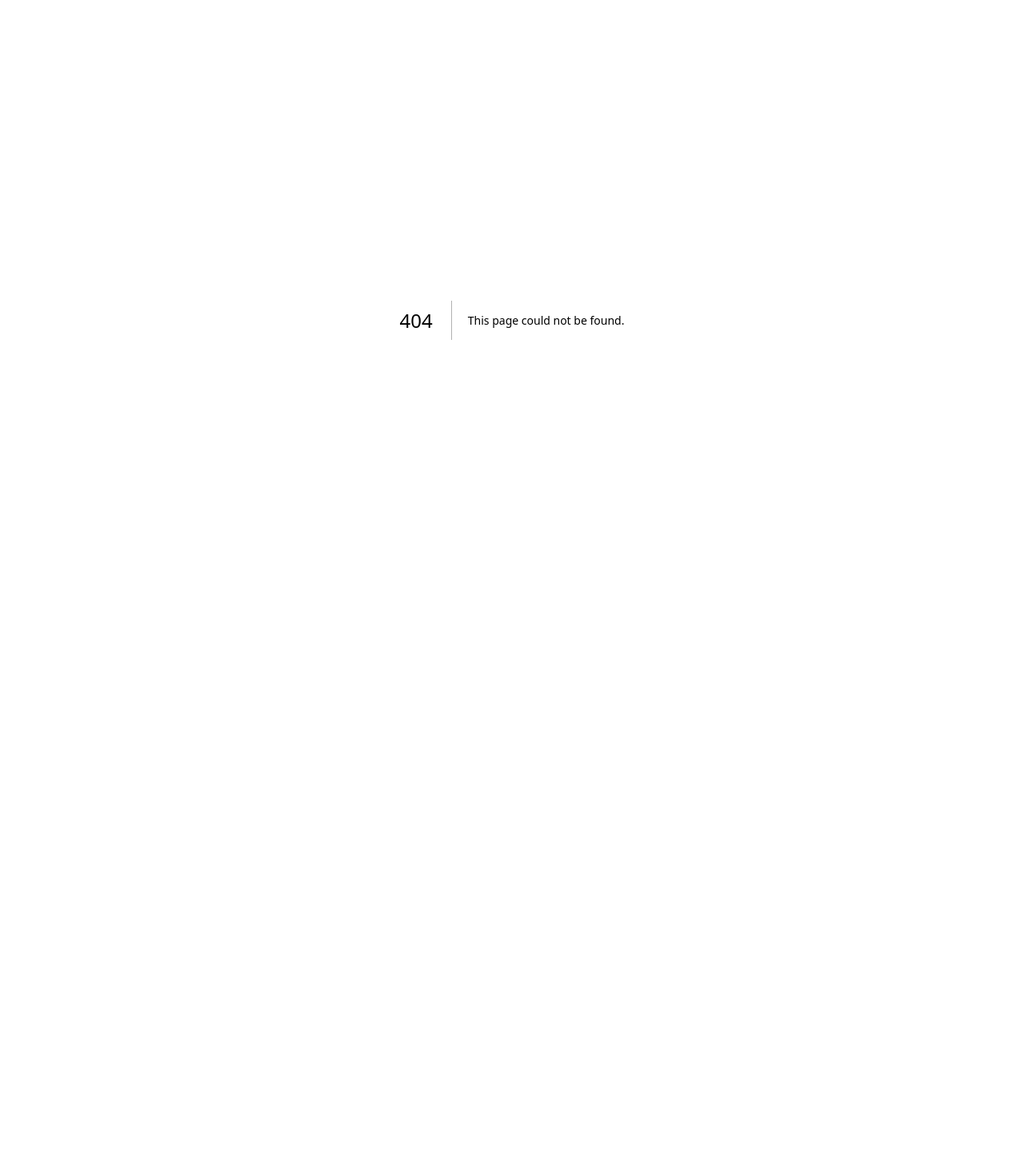
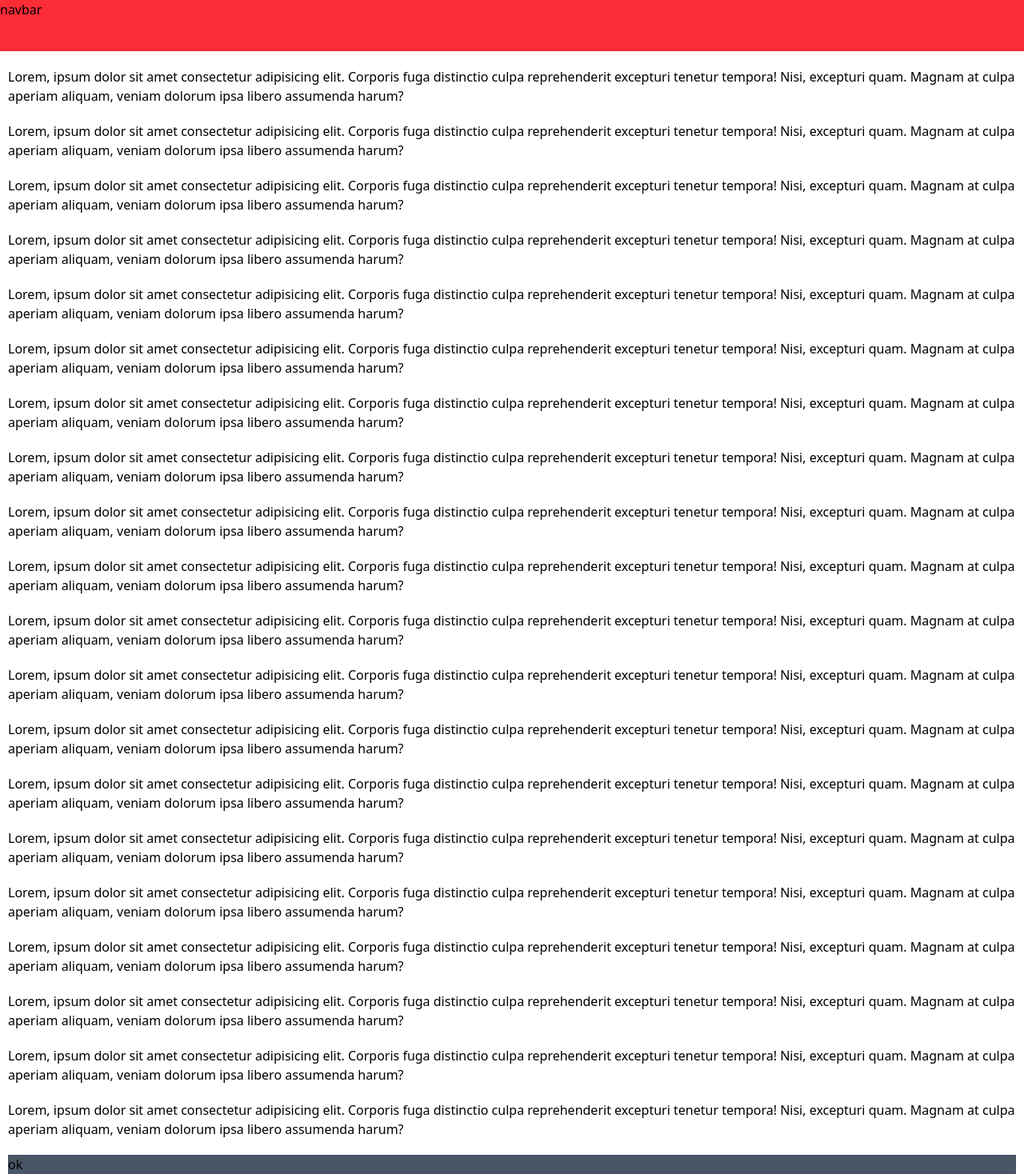
Before and after one commit to gabrieel1007/pormocao-fm89, a Next.js app: page /promo in a window 1280 px wide. Before the commit this address had no page. Shown: the whole page at 80% size. Before the commit the page ends 800 px from the top, so only its background shows below. Built offline with nearby package versions, Linux system fonts and the light colour scheme.

Commit message:
feat(promo):initial

```diff
--- /dev/null
+++ b/src/app/(pages)/promo/page.tsx
@@ -0,0 +1,130 @@
+export default function Page() {
+  return (
+    <div className="min-h-dvh grid grid-rows-[4rem_1fr] gap-5">
+      <div className="sticky inset-0 bg-red-500 z-500 ">navbar</div>
+      <div className="grid gap-5 px-2.5">
+        <div>
+          Lorem, ipsum dolor sit amet consectetur adipisicing elit. Corporis
+          fuga distinctio culpa reprehenderit excepturi tenetur tempora! Nisi,
+          excepturi quam. Magnam at culpa aperiam aliquam, veniam dolorum ipsa
+          libero assumenda harum?
+        </div>
+        <div>
+          Lorem, ipsum dolor sit amet consectetur adipisicing elit. Corporis
+          fuga distinctio culpa reprehenderit excepturi tenetur tempora! Nisi,
+          excepturi quam. Magnam at culpa aperiam aliquam, veniam dolorum ipsa
+          libero assumenda harum?
+        </div>
+        <div>
+          Lorem, ipsum dolor sit amet consectetur adipisicing elit. Corporis
+          fuga distinctio culpa reprehenderit excepturi tenetur tempora! Nisi,
+          excepturi quam. Magnam at culpa aperiam aliquam, veniam dolorum ipsa
+          libero assumenda harum?
+        </div>
+        <div>
+          Lorem, ipsum dolor sit amet consectetur adipisicing elit. Corporis
+          fuga distinctio culpa reprehenderit excepturi tenetur tempora! Nisi,
+          excepturi quam. Magnam at culpa aperiam aliquam, veniam dolorum ipsa
+          libero assumenda harum?
+        </div>
+        <div>
+          Lorem, ipsum dolor sit amet consectetur adipisicing elit. Corporis
+          fuga distinctio culpa reprehenderit excepturi tenetur tempora! Nisi,
+          excepturi quam. Magnam at culpa aperiam aliquam, veniam dolorum ipsa
+          libero assumenda harum?
+        </div>
+        <div>
+          Lorem, ipsum dolor sit amet consectetur adipisicing elit. Corporis
+          fuga distinctio culpa reprehenderit excepturi tenetur tempora! Nisi,
+          excepturi quam. Magnam at culpa aperiam aliquam, veniam dolorum ipsa
+          libero assumenda harum?
+        </div>
+        <div>
+          Lorem, ipsum dolor sit amet consectetur adipisicing elit. Corporis
+          fuga distinctio culpa reprehenderit excepturi tenetur tempora! Nisi,
+          excepturi quam. Magnam at culpa aperiam aliquam, veniam dolorum ipsa
+          libero assumenda harum?
+        </div>
+        <div>
+          Lorem, ipsum dolor sit amet consectetur adipisicing elit. Corporis
+          fuga distinctio culpa reprehenderit excepturi tenetur tempora! Nisi,
+          excepturi quam. Magnam at culpa aperiam aliquam, veniam dolorum ipsa
+          libero assumenda harum?
+        </div>
+        <div>
+          Lorem, ipsum dolor sit amet consectetur adipisicing elit. Corporis
+          fuga distinctio culpa reprehenderit excepturi tenetur tempora! Nisi,
+          excepturi quam. Magnam at culpa aperiam aliquam, veniam dolorum ipsa
+          libero assumenda harum?
+        </div>
+        <div>
+          Lorem, ipsum dolor sit amet consectetur adipisicing elit. Corporis
+          fuga distinctio culpa reprehenderit excepturi tenetur tempora! Nisi,
+          excepturi quam. Magnam at culpa aperiam aliquam, veniam dolorum ipsa
+          libero assumenda harum?
+        </div>
+        <div>
+          Lorem, ipsum dolor sit amet consectetur adipisicing elit. Corporis
+          fuga distinctio culpa reprehenderit excepturi tenetur tempora! Nisi,
+          excepturi quam. Magnam at culpa aperiam aliquam, veniam dolorum ipsa
+          libero assumenda harum?
+        </div>
+        <div>
+          Lorem, ipsum dolor sit amet consectetur adipisicing elit. Corporis
+          fuga distinctio culpa reprehenderit excepturi tenetur tempora! Nisi,
+          excepturi quam. Magnam at culpa aperiam aliquam, veniam dolorum ipsa
+          libero assumenda harum?
+        </div>
+        <div>
+          Lorem, ipsum dolor sit amet consectetur adipisicing elit. Corporis
+          fuga distinctio culpa reprehenderit excepturi tenetur tempora! Nisi,
+          excepturi quam. Magnam at culpa aperiam aliquam, veniam dolorum ipsa
+          libero assumenda harum?
+        </div>
+        <div>
+          Lorem, ipsum dolor sit amet consectetur adipisicing elit. Corporis
+          fuga distinctio culpa reprehenderit excepturi tenetur tempora! Nisi,
+          excepturi quam. Magnam at culpa aperiam aliquam, veniam dolorum ipsa
+          libero assumenda harum?
+        </div>
+        <div>
+          Lorem, ipsum dolor sit amet consectetur adipisicing elit. Corporis
+          fuga distinctio culpa reprehenderit excepturi tenetur tempora! Nisi,
+          excepturi quam. Magnam at culpa aperiam aliquam, veniam dolorum ipsa
+          libero assumenda harum?
+        </div>
+        <div>
+          Lorem, ipsum dolor sit amet consectetur adipisicing elit. Corporis
+          fuga distinctio culpa reprehenderit excepturi tenetur tempora! Nisi,
+          excepturi quam. Magnam at culpa aperiam aliquam, veniam dolorum ipsa
+          libero assumenda harum?
+        </div>
+        <div>
+          Lorem, ipsum dolor sit amet consectetur adipisicing elit. Corporis
+          fuga distinctio culpa reprehenderit excepturi tenetur tempora! Nisi,
+          excepturi quam. Magnam at culpa aperiam aliquam, veniam dolorum ipsa
+          libero assumenda harum?
+        </div>
+        <div>
+          Lorem, ipsum dolor sit amet consectetur adipisicing elit. Corporis
+          fuga distinctio culpa reprehenderit excepturi tenetur tempora! Nisi,
+          excepturi quam. Magnam at culpa aperiam aliquam, veniam dolorum ipsa
+          libero assumenda harum?
+        </div>
+        <div>
+          Lorem, ipsum dolor sit amet consectetur adipisicing elit. Corporis
+          fuga distinctio culpa reprehenderit excepturi tenetur tempora! Nisi,
+          excepturi quam. Magnam at culpa aperiam aliquam, veniam dolorum ipsa
+          libero assumenda harum?
+        </div>
+        <div>
+          Lorem, ipsum dolor sit amet consectetur adipisicing elit. Corporis
+          fuga distinctio culpa reprehenderit excepturi tenetur tempora! Nisi,
+          excepturi quam. Magnam at culpa aperiam aliquam, veniam dolorum ipsa
+          libero assumenda harum?
+        </div>
+        <div className="bg-gray-600">ok</div>
+      </div>
+    </div>
+  );
+}
```
